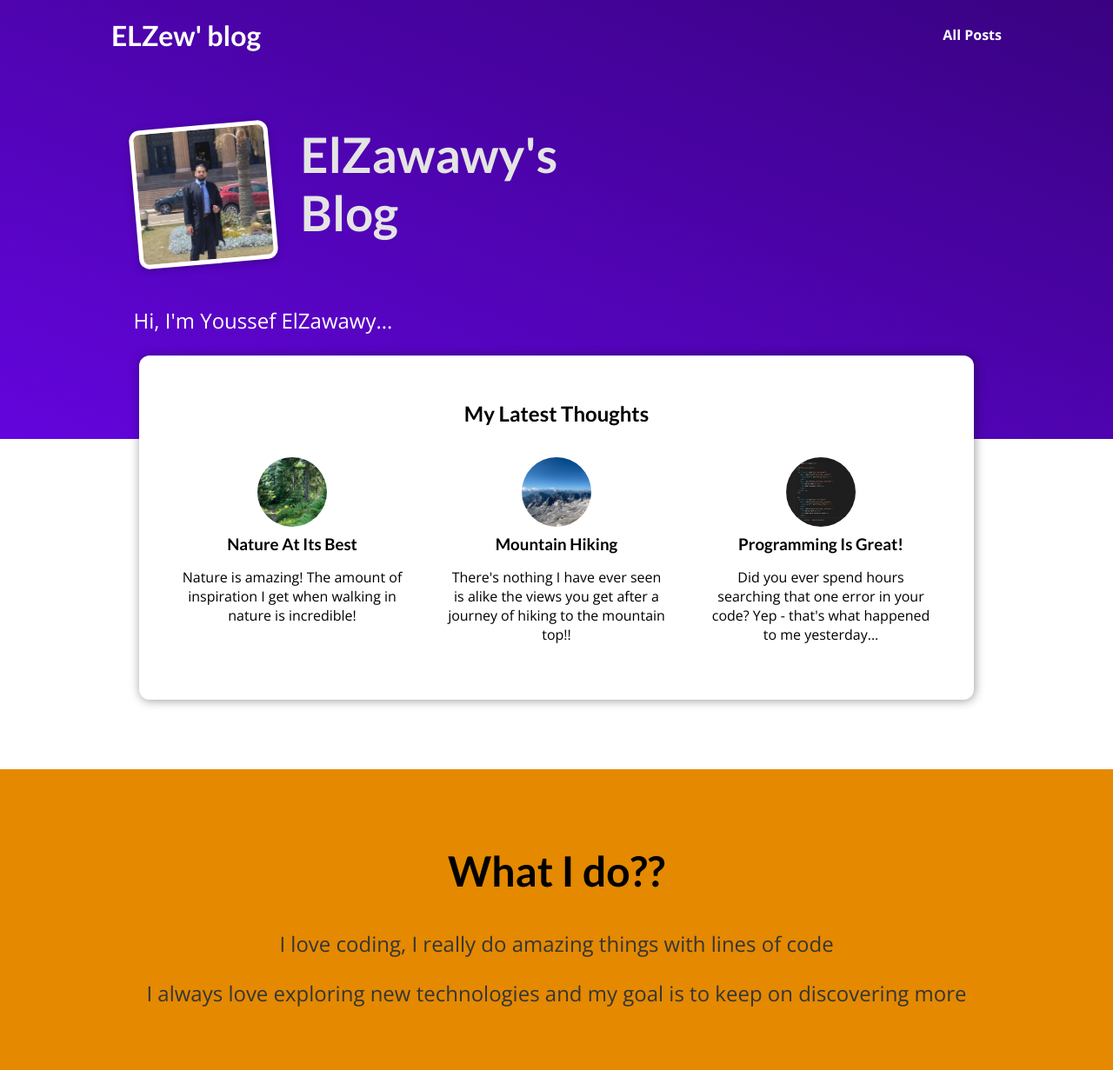
After one commit to ymaher36/my_site, a Django app: page / in a window 1280 px wide. The commit adds this page. Shown: the whole page at 87% size. Run offline with Django 4.2, Linux system fonts and the light colour scheme.

Commit message:
Creating url, static files, templates and view **TO-DO** adding backend logic and models

```diff
--- /dev/null
+++ b/blog/static/blog/index.css
@@ -0,0 +1,75 @@
+#welcome {
+  background: linear-gradient(to right top, #6305dd, #390281);
+  padding: 6rem 12%;
+}
+
+#welcome header {
+  display: flex;
+  align-items: flex-start;
+  margin: 3rem auto;
+}
+
+#welcome img {
+  width: 10rem;
+  height: 10rem;
+  object-fit: cover;
+  object-position: top;
+  border: 5px solid white;
+  border-radius: 12px;
+  background-color: #ffe1bf;
+  transform: rotateZ(-5deg);
+  box-shadow: 0 2px 8px rgba(0, 0, 0, 0.25);
+}
+
+#welcome h2 {
+  font-size: 3.5rem;
+  margin: 0 0 0 2rem;
+  color: #e4e4e4;
+  width: 10rem;
+}
+
+#welcome p {
+  color: white;
+  font-size: 1.5rem;
+}
+
+#latest-posts {
+  background-color: white;
+  padding: 2rem;
+  border-radius: 12px;
+  width: 60rem;
+  margin: -6rem auto 2rem auto;
+  box-shadow: 1px 1px 12px rgba(0, 0, 0, 0.4);
+}
+
+#latest-posts h2 {
+  text-align: center;
+}
+
+#latest-posts ul {
+  list-style: none;
+  margin: 0;
+  padding: 0;
+  display: flex;
+  gap: 1rem;
+}
+
+#latest-posts li {
+  flex: 1;
+}
+
+#about {
+  text-align: center;
+  padding: 3rem;
+  background-color: #e48900;
+  margin-top: 5rem;
+}
+
+#about h2 {
+  font-size: 3rem;
+}
+
+#about p {
+  font-size: 1.5rem;
+  color: #353535;
+}
--- /dev/null
+++ b/blog/static/blog/post.css
@@ -0,0 +1,43 @@
+.post {
+  display: flex;
+  flex-direction: column;
+  align-items: center;
+  text-align: center;
+}
+
+.post a {
+  text-decoration: none;
+  color: black;
+  transition: all 0.2s ease;
+  padding: 1rem;
+}
+
+.post a:hover,
+.post a:active {
+  transform: scale(1.1);
+  background-color: #390281;
+  color: white;
+}
+
+.post img {
+  width: 5rem;
+  height: 5rem;
+  object-fit: cover;
+  border-radius: 50%;
+}
+
+.post h3 {
+  margin: 0.25rem 0;
+}
+
+.post time {
+  color: #666666;
+  margin: 0.25rem;
+  font-style: italic;
+  font-size: 0.85rem;
+}
+
+.post:hover time,
+.post:active time {
+  color: white;
+}
--- /dev/null
+++ b/blog/templates/blog/includes/post.html
@@ -0,0 +1,14 @@
+{% load static %}
+<li>
+    <article class="post">
+        <a href="{% url "selected_post" post.slug %}">
+            <img src="{% static "blog/images/"|add:post.image %}" alt="{{ post.title }}">
+            <div class="post__content">
+                <h3>{{ post.title }}</h3>
+                <p>
+                    {{ post.excerpt }}
+                </p>
+            </div>
+        </a>
+    </article>
+</li>
--- /dev/null
+++ b/blog/templates/blog/index.html
@@ -0,0 +1,31 @@
+{% extends "base.html" %}
+{% load static %}
+{% block title %}
+    ELZew Blog
+{% endblock %}
+{% block css_files %}
+    <link rel="stylesheet" href="{% static "blog/post.css" %}">
+    <link rel="stylesheet" href="{% static "blog/index.css" %}">
+{% endblock %}
+{% block body %}
+    <section id="welcome">
+        <header>
+            <img src="{% static "blog/images/ElZew-pic.jpg" %}" alt="ElZew-The Author Of This Blog">
+            <h2>ElZawawy's Blog</h2>
+        </header>
+        <p>Hi, I'm Youssef ElZawawy...</p>
+    </section>
+    <section id="latest-posts">
+        <h2>My Latest Thoughts</h2>
+        <ul>{% for post in posts %}
+            {% include "blog/includes/post.html" %}
+        {% endfor %}
+
+        </ul>
+    </section>
+    <section id="about">
+        <h2>What I do??</h2>
+        <p>I love coding, I really do amazing things with lines of code</p>
+        <p>I always love exploring new technologies and my goal is to keep on discovering more</p>
+    </section>
+{% endblock %}
--- a/blog/urls.py
+++ b/blog/urls.py
@@ -4,6 +4,6 @@ from blog import views
 
 urlpatterns = [
     path('', views.index, name='index'),
-    path('posts/', views.posts, name='posts'),
-    path('post/<int:slug>', views.selected_post, name='selected_post'),
+    path('all_posts/', views.all_posts, name='all-posts'),
+    path('post/<slug:slug>', views.selected_post, name='selected_post'),
 ]
--- a/blog/views.py
+++ b/blog/views.py
@@ -1,13 +1,90 @@
 from django.shortcuts import render
+from datetime import date
+
+posts = [
+    {
+        "slug": 'the-mountains',
+        "image": 'mountains.jpg',
+        "author": "Youssef ElZawawy",
+        "date": date(2020, 9, 8),
+        "title": "Mountain Hiking",
+        "excerpt": """There's nothing I have ever seen is alike the views
+            you get after a journey of hiking to the mountain top!!""",
+        "content": """
+          Lorem ipsum dolor sit amet consectetur adipisicing elit. Officiis nobis
+          aperiam est praesentium, quos iste consequuntur omnis exercitationem quam
+          velit labore vero culpa ad mollitia? Quis architecto ipsam nemo. Odio.
+
+          Lorem ipsum dolor sit amet consectetur adipisicing elit. Officiis nobis
+          aperiam est praesentium, quos iste consequuntur omnis exercitationem quam
+          velit labore vero culpa ad mollitia? Quis architecto ipsam nemo. Odio.
+
+          Lorem ipsum dolor sit amet consectetur adipisicing elit. Officiis nobis
+          aperiam est praesentium, quos iste consequuntur omnis exercitationem quam
+          velit labore vero culpa ad mollitia? Quis architecto ipsam nemo. Odio.
+        """
+    },
+    {
+        "slug": "programming-is-fun",
+        "image": "coding.jpg",
+        "author": "Maximilian",
+        "date": date(2022, 3, 10),
+        "title": "Programming Is Great!",
+        "excerpt": "Did you ever spend hours searching that one error in your code? Yep - that's what happened to me yesterday...",
+        "content": """
+          Lorem ipsum dolor sit amet consectetur adipisicing elit. Officiis nobis
+          aperiam est praesentium, quos iste consequuntur omnis exercitationem quam
+          velit labore vero culpa ad mollitia? Quis architecto ipsam nemo. Odio.
+
+          Lorem ipsum dolor sit amet consectetur adipisicing elit. Officiis nobis
+          aperiam est praesentium, quos iste consequuntur omnis exercitationem quam
+          velit labore vero culpa ad mollitia? Quis architecto ipsam nemo. Odio.
+
+          Lorem ipsum dolor sit amet consectetur adipisicing elit. Officiis nobis
+          aperiam est praesentium, quos iste consequuntur omnis exercitationem quam
+          velit labore vero culpa ad mollitia? Quis architecto ipsam nemo. Odio.
+        """
+    },
+    {
+        "slug": "into-the-woods",
+        "image": "woods.jpg",
+        "author": "Maximilian",
+        "date": date(2020, 8, 5),
+        "title": "Nature At Its Best",
+        "excerpt": "Nature is amazing! The amount of inspiration I get when walking in nature is incredible!",
+        "content": """
+          Lorem ipsum dolor sit amet consectetur adipisicing elit. Officiis nobis
+          aperiam est praesentium, quos iste consequuntur omnis exercitationem quam
+          velit labore vero culpa ad mollitia? Quis architecto ipsam nemo. Odio.
+
+          Lorem ipsum dolor sit amet consectetur adipisicing elit. Officiis nobis
+          aperiam est praesentium, quos iste consequuntur omnis exercitationem quam
+          velit labore vero culpa ad mollitia? Quis architecto ipsam nemo. Odio.
+
+          Lorem ipsum dolor sit amet consectetur adipisicing elit. Officiis nobis
+          aperiam est praesentium, quos iste consequuntur omnis exercitationem quam
+          velit labore vero culpa ad mollitia? Quis architecto ipsam nemo. Odio.
+        """
+    }
+]
+
+
+def get_post_date(post):
+    return post['date']
 
 
 def index(request):
-    return render()
+    sorted_posts = sorted(posts, key=get_post_date)
+    latest_posts = sorted_posts[-3:]
+    return render(request, 'blog/index.html', {
+        "posts": latest_posts
+    })
 
 
-def posts(request):
-    return render()
+def all_posts(request):
+    return render(request, 'blog/all-posts.html', {"all_posts": posts})
 
 
-def selected_post(request,slug):
-    return render()
+def selected_post(request, slug):
+    wanted_post = next(post for post in posts if post['slug'] == slug)
+    return render(request, 'blog/selected-post.html', {"post": wanted_post})
--- /dev/null
+++ b/static/app.css
@@ -0,0 +1,48 @@
+@import url('https://fonts.googleapis.com/css2?family=Lato:wght@400;700&family=Open+Sans:wght@400;700&display=swap');
+
+* {
+  box-sizing: border-box;
+}
+
+html {
+  font-family: 'Open Sans', 'Lato', sans-serif;
+}
+
+body {
+  margin: 0;
+}
+
+h1,
+h2,
+h3 {
+  font-family: 'Lato', sans-serif;
+  font-weight: bold;
+}
+
+#main-navigation {
+  width: 100%;
+  height: 5rem;
+  display: flex;
+  justify-content: space-between;
+  align-items: center;
+  padding: 0 10%;
+  position: absolute;
+  top: 0;
+  left: 0;
+}
+
+#main-navigation a {
+  text-decoration: none;
+  color: white;
+  font-weight: bold;
+}
+
+#main-navigation a:hover,
+#main-navigation a:active {
+  color: #cf79f1;
+}
+
+#main-navigation h1 a:hover,
+#main-navigation h1 a:active {
+  color: white;
+}
--- a/tanzeem/urls.py
+++ b/tanzeem/urls.py
@@ -10,7 +10,7 @@ Class-based views
     1. Add an import:  from other_app.views import Home
     2. Add a URL to urlpatterns:  path('', Home.as_view(), name='home')
 Including another URLconf
-    1. Import the include() function: from django.urls import include, path
+    1. Import the includes() function: from django.urls import includes, path
     2. Add a URL to urlpatterns:  path('blog/', include('blog.urls'))
 """
 from django.contrib import admin
@@ -18,5 +18,5 @@ from django.urls import path, include
 
 urlpatterns = [
     path('admin/', admin.site.urls),
-    path('blog/', include('blog.urls'))
+    path('', include('blog.urls'))
 ]
--- a/templates/base.html
+++ b/templates/base.html
@@ -1,3 +1,4 @@
+{% load static %}
 <!doctype html>
 <html lang="en">
 <head>
@@ -7,9 +8,16 @@
     <meta http-equiv="X-UA-Compatible" content="ie=edge">
 
     <title>{% block title %}{% endblock %}</title>
-    {% block scripts %}{% endblock %}o %}
+    <link rel="stylesheet" href=" {% static "app.css" %}">
+    {% block css_files %}{% endblock %}
 </head>
 <body>
+<header id="main-navigation">
+    <h1><a href="{% url "index" %}">ELZew' blog</a></h1>
+    <nav>
+        <a href="{% url "all-posts" %}">All Posts</a>
+    </nav>
+</header>
 {% block body %}
 {% endblock %}
 
```
Also changed, not shown: blog/static/blog/all-posts.css (added, +43 -0 lines), blog/static/blog/selected-post.css (added, +62 -0 lines), blog/templates/blog/all-posts.html (added, +19 -0 lines), blog/templates/blog/selected-post.html (added, +23 -0 lines), tanzeem/settings.py (+3 -6 lines), blog/static/blog/images/ElZew-pic.jpg (added), blog/static/blog/images/coding.jpg (added), blog/static/blog/images/mountains.jpg (added), blog/static/blog/images/woods.jpg (added).
